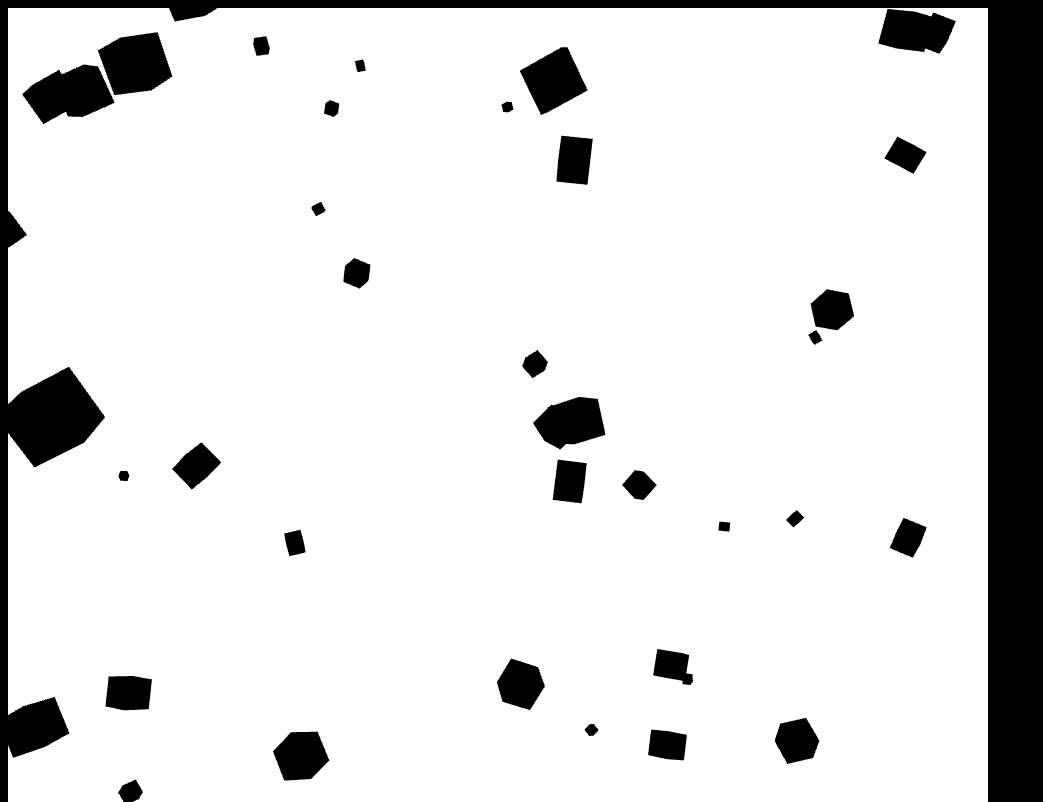
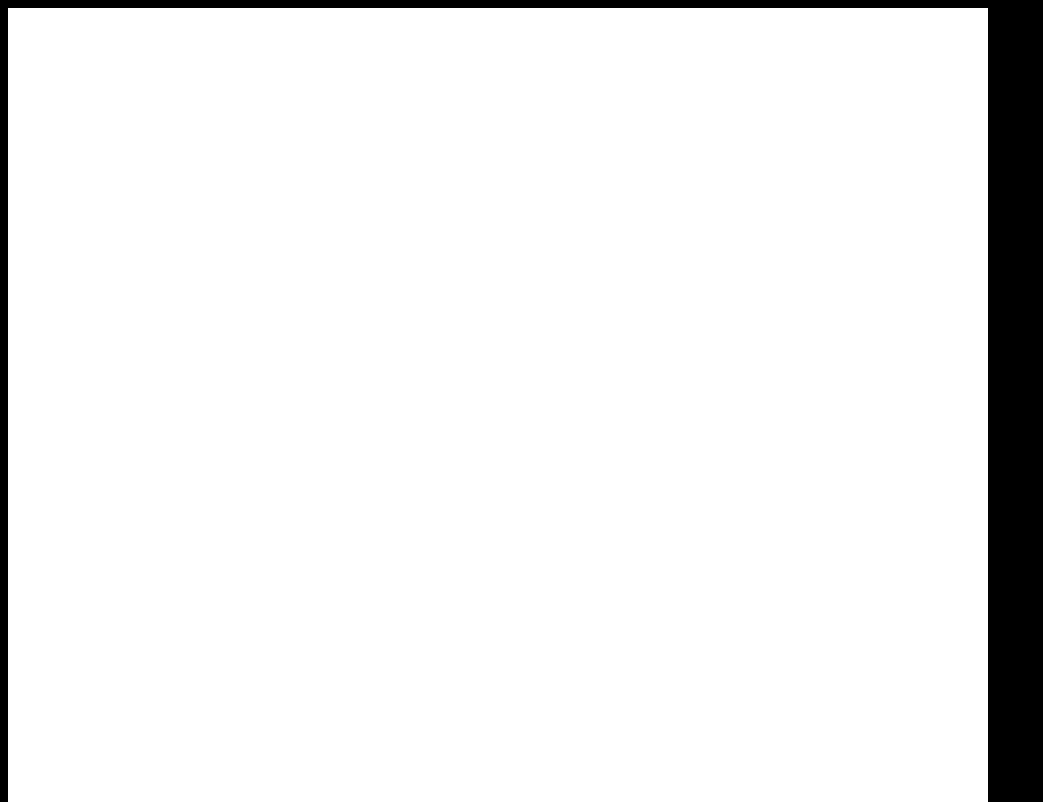
Before and after one commit to giorgiodema/3GS, a plain HTML site: page src/game/game.html in a window 1280 px wide. Shown: the top 802 px of the page, without its empty margins (0-1043 px from the left). Drawn offline with Linux system fonts and the light colour scheme; animation ran at ten frames a second.

Commit message:
add constants, code refactoring

```diff
--- /dev/null
+++ b/src/game/Constants.js
@@ -0,0 +1,36 @@
+// An enum to keep track of the cells state
+const _CELL = {
+    EMPTY: 0,
+    UNDEFINED: 1,
+    WALL: 2,
+    PASSAGE: 3,
+    PLAYER: 4,
+    TARGET: 5
+}
+
+// An enum that indicates a movement direction
+const _DIRECTION = {
+    UP: 0,
+    DOWN: 1,
+    LEFT: 2,
+    RIGHT: 3
+}
+
+class Constants {
+
+    static get GRID_WIDTH() {
+        return 20;
+    }
+
+    static get GRID_HEIGHT() {
+        return 20;
+    }
+
+    static get CELL() {
+        return _CELL;
+    }
+
+    static get DIRECTION() {
+        return _DIRECTION;
+    }
+}
--- a/src/game/Maze.js
+++ b/src/game/Maze.js
@@ -1,26 +1,8 @@
-// An enum to keep track of the cells state
-export const CELL = {
-    EMPTY: 0,
-    UNDEFINED: 1,
-    WALL: 2,
-    PASSAGE: 3,
-    PLAYER: 4,
-    TARGET: 5
-}
-
-// An enum that indicates a movement direction
-export const DIRECTION = {
-    UP: 0,
-    DOWN: 1,
-    LEFT: 2,
-    RIGHT: 3
-}
-
 /* ==================
  * Position
  * ==================
  * A simple class that just holds a pair of coordinates */
-export class Position {
+class Position {
     constructor(y, x) {
         this._y = y;
         this._x = x;
@@ -41,7 +23,7 @@ export class Position {
  * Maze
  * ==================
  * A class that represents a random maze that can be navigated */
-export class Maze {
+class Maze {
     constructor(width, height) {
         this._width = width;
         this._height = height;
@@ -51,10 +33,10 @@ export class Maze {
         this._position = null;
         this._target = null;
         this._vectors = {};
-        this._vectors[DIRECTION.UP] = new Position(-1, 0);
-        this._vectors[DIRECTION.DOWN] = new Position(1, 0);
-        this._vectors[DIRECTION.LEFT] = new Position(0, -1);
-        this._vectors[DIRECTION.RIGHT] = new Position(0, 1);
+        this._vectors[Constants.DIRECTION.UP] = new Position(-1, 0);
+        this._vectors[Constants.DIRECTION.DOWN] = new Position(1, 0);
+        this._vectors[Constants.DIRECTION.LEFT] = new Position(0, -1);
+        this._vectors[Constants.DIRECTION.RIGHT] = new Position(0, 1);
         this._won = false;
 
         // Initialize a new [height, width] array
@@ -68,8 +50,8 @@ export class Maze {
         for (var i = 0; i < this._combinedHeight; i++) {
             var row = [];
             for (var j = 0; j < this._combinedWidth; j++) {
-                if (i % 2 == 0 || j % 2 == 0) row.push(CELL.WALL);
-                else row.push(CELL.UNDEFINED);
+                if (i % 2 == 0 || j % 2 == 0) row.push(Constants.CELL.WALL);
+                else row.push(Constants.CELL.UNDEFINED);
             }
             this._grid.push(row);
         }
@@ -80,11 +62,11 @@ export class Maze {
             Math.floor(Math.random() * this._height) * 2 + 1,
             Math.floor(Math.random() * this._width) * 2 + 1
         );
-        this._grid[cell.y][cell.x] = CELL.EMPTY;
+        this._grid[cell.y][cell.x] = Constants.CELL.EMPTY;
 
         // 2.1. Add the walls of the cell to the wall list
         this._executeOnAdjacentCells(cell.y, cell.x, pos => {
-            if (this._grid[pos.y][pos.x] == CELL.WALL) {
+            if (this._grid[pos.y][pos.x] == Constants.CELL.WALL) {
                 walls.push(pos);
             }
         });
@@ -103,19 +85,19 @@ export class Maze {
             var adjacent = [];
             this._executeOnAdjacentCells(pos.y, pos.x, adj =>
             {
-                if (this._grid[adj.y][adj.x] == CELL.UNDEFINED) {
+                if (this._grid[adj.y][adj.x] == Constants.CELL.UNDEFINED) {
                     adjacent.push(adj);
                 }
             });
 
             // 3.1.1. If only one of the two cells that the wall divides is visited
             if (adjacent.length == 1) {
-                this._grid[pos.y][pos.x] = CELL.PASSAGE;
-                this._grid[adjacent[0].y][adjacent[0].x] = CELL.EMPTY;
+                this._grid[pos.y][pos.x] = Constants.CELL.PASSAGE;
+                this._grid[adjacent[0].y][adjacent[0].x] = Constants.CELL.EMPTY;
 
                 // 3.1.2. Add the neighboring walls of the cell to the wall list
                 this._executeOnAdjacentCells(adjacent[0].y, adjacent[0].x, next => {
-                    if (this._grid[next.y][next.x] == CELL.WALL) {
+                    if (this._grid[next.y][next.x] == Constants.CELL.WALL) {
                         walls.push(next);
                     }
                 });
@@ -125,27 +107,27 @@ export class Maze {
         // Convert passages to empty spaces
         for (var i = 0; i < this._combinedHeight; i++) {
             for (var j = 0; j < this._combinedWidth; j++) {
-                if (this._grid[i][j] == CELL.PASSAGE) {
-                    this._grid[i][j] == CELL.EMPTY;
+                if (this._grid[i][j] == Constants.CELL.PASSAGE) {
+                    this._grid[i][j] == Constants.CELL.EMPTY;
                 }
             }
         }
 
         // Spawn the player and the target
         for (var i = 0; i < this._combinedWidth; i++) {
-            if (this._grid[this._combinedHeight - 2][i] == CELL.EMPTY ||
-                this._grid[this._combinedHeight - 2][i] == CELL.PASSAGE) {
+            if (this._grid[this._combinedHeight - 2][i] == Constants.CELL.EMPTY ||
+                this._grid[this._combinedHeight - 2][i] == Constants.CELL.PASSAGE) {
                 this._position = new Position(this._combinedHeight - 2, i);
-                this._grid[this._position.y][this._position.x] = CELL.PLAYER;
+                this._grid[this._position.y][this._position.x] = Constants.CELL.PLAYER;
                 break;
             }
         }
 
         // Spawn the target
         for (var i = this._combinedWidth - 2; i > 0; i--) {
-            if (this._grid[1][i] == CELL.EMPTY) {
+            if (this._grid[1][i] == Constants.CELL.EMPTY) {
                 this._target = new Position(1, i);
-                this._grid[this._target.y][this._target.x] = CELL.TARGET;
+                this._grid[this._target.y][this._target.x] = Constants.CELL.TARGET;
                 break;
             }
         }
@@ -185,8 +167,8 @@ export class Maze {
             this._position.y + this._vectors[direction].y,
             this._position.x + this._vectors[direction].x
         );
-        return this._grid[next.y][next.x] == CELL.EMPTY ||
-               this._grid[next.y][next.x] == CELL.TARGET;
+        return this._grid[next.y][next.x] == Constants.CELL.EMPTY ||
+               this._grid[next.y][next.x] == Constants.CELL.TARGET;
     }
 
     // Moves the player in a specific direction, if possible
@@ -195,13 +177,13 @@ export class Maze {
             this._position.y + this._vectors[direction].y,
             this._position.x + this._vectors[direction].x
         );
-        if (this._grid[next.y][next.x] == CELL.EMPTY ||
-            this._grid[next.y][next.x] == CELL.TARGET) {
-            if (this._grid[next.y][next.x] == CELL.TARGET) {
+        if (this._grid[next.y][next.x] == Constants.CELL.EMPTY ||
+            this._grid[next.y][next.x] == Constants.CELL.TARGET) {
+            if (this._grid[next.y][next.x] == Constants.CELL.TARGET) {
                 this._won = true;
             }
-            this._grid[this._position.y][this._position.x] = CELL.EMPTY;
-            this._grid[next.y][next.x] = CELL.PLAYER;
+            this._grid[this._position.y][this._position.x] = Constants.CELL.EMPTY;
+            this._grid[next.y][next.x] = Constants.CELL.PLAYER;
             this._position = next;
         }
     }
@@ -213,13 +195,13 @@ export class Maze {
             var line = '';
             for (var j = 0; j < this._combinedWidth; j++) {
                 switch (this._grid[i][j]) {
-                    case CELL.EMPTY:
-                    case CELL.PASSAGE:
+                    case Constants.CELL.EMPTY:
+                    case Constants.CELL.PASSAGE:
                         line += '  '; break;
-                    case CELL.UNDEFINED: line += '░░'; break;
-                    case CELL.WALL: line += '██'; break;
-                    case CELL.PLAYER: line += '🤖'; break;
-                    case CELL.TARGET: line += '🥇'; break;
+                    case Constants.CELL.UNDEFINED: line += '░░'; break;
+                    case Constants.CELL.WALL: line += '██'; break;
+                    case Constants.CELL.PLAYER: line += '🤖'; break;
+                    case Constants.CELL.TARGET: line += '🥇'; break;
                     default: throw 'Invalid cell value: ' + this._grid[i][j];
                 }
             }
--- a/src/game/game.html
+++ b/src/game/game.html
@@ -21,6 +21,8 @@
 <script type="text/javascript" src="../lib/Scene.js"></script>
 <script type="text/javascript" src="../lib/ObjectController.js"></script>
 <script type="text/javascript" src="../common/objparser.js"></script>
+<script type="text/javascript" src="Constants.js"></script>
+<script type="text/javascript" src="Maze.js"></script>
 <script type="text/javascript" src="game.js"></script>
 </head>
 
--- a/src/game/game.js
+++ b/src/game/game.js
@@ -6,30 +6,9 @@ window.onload = function init()
     scene = new Scene("gl-canvas");
     scene.init(function() {
 
-
-
-        // initialize colored cubes, to test camera and object controllers
-
-        for(let i = 0; i < 500; i++){
-            let ci = new Cube();
-            let scale = Math.floor(Math.random()*5);
-            ci.scale(scale,scale,scale);
-
-            let x = Math.floor(Math.random()*100);
-            let y = Math.floor(Math.random()*100);
-            let z = Math.floor(Math.random()*100);
-
-            x = Math.random() >= 0.5 ? x : -x;
-            y = Math.random() >= 0.5 ? y : -y;
-            z = Math.random() >= 0.5 ? z : -z;
-
-            ci.setPosition(x,y,z);
-
-            ci.setRotation(Math.floor(Math.random()*360),[1,0,0]);
-            ci.setRotation(Math.floor(Math.random()*360),[0,1,0]);
-            ci.setRotation(Math.floor(Math.random()*360),[0,0,1]);
-            scene.addObject(ci);
-        }
+        var maze = new Maze(Constants.GRID_WIDTH,Constants.GRID_HEIGHT);
+        var g = maze.grid;
+        var c = Constants.CELL.PLAYER;
 
         let camera = new PerspectiveCamera();
 
```
